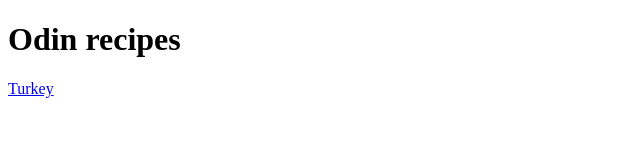
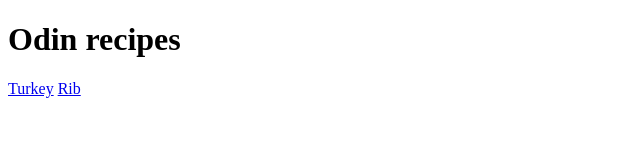
Before and after one commit to dnlfrnc/odin-recipes, a plain HTML site: page index.html in a window 1280 px wide. Shown: the full height of the page, 0-640 px from the left. Drawn offline with Linux system fonts and the light colour scheme.

Commit message:
index.html

```diff
--- a/index.html
+++ b/index.html
@@ -9,5 +9,6 @@
 <body>
     <h1>Odin recipes</h1>
     <a href="./recipes/turkey.html">Turkey</a>
+    <a href="./recipes/rib.html">Rib</a>
 </body>
 </html>
```
